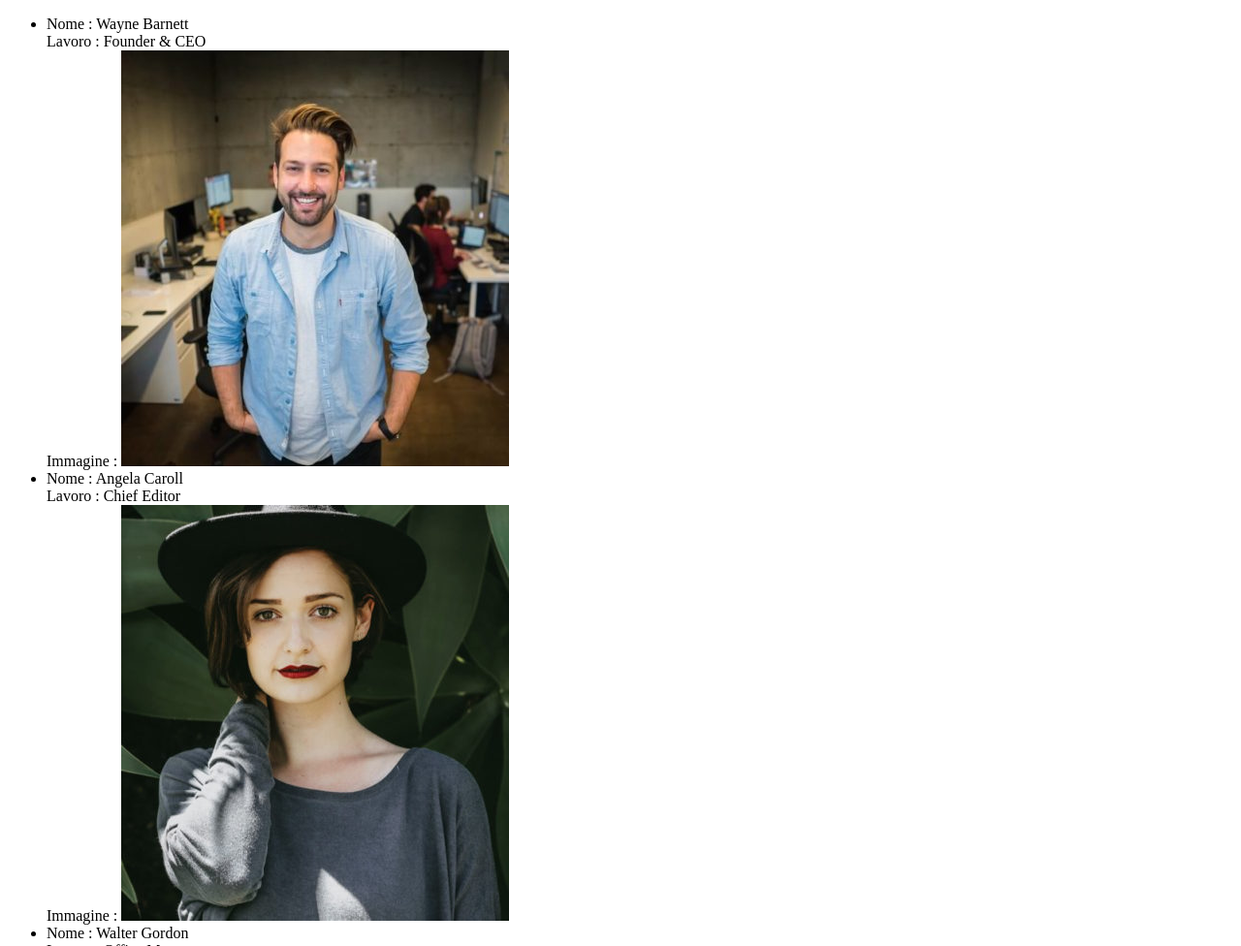
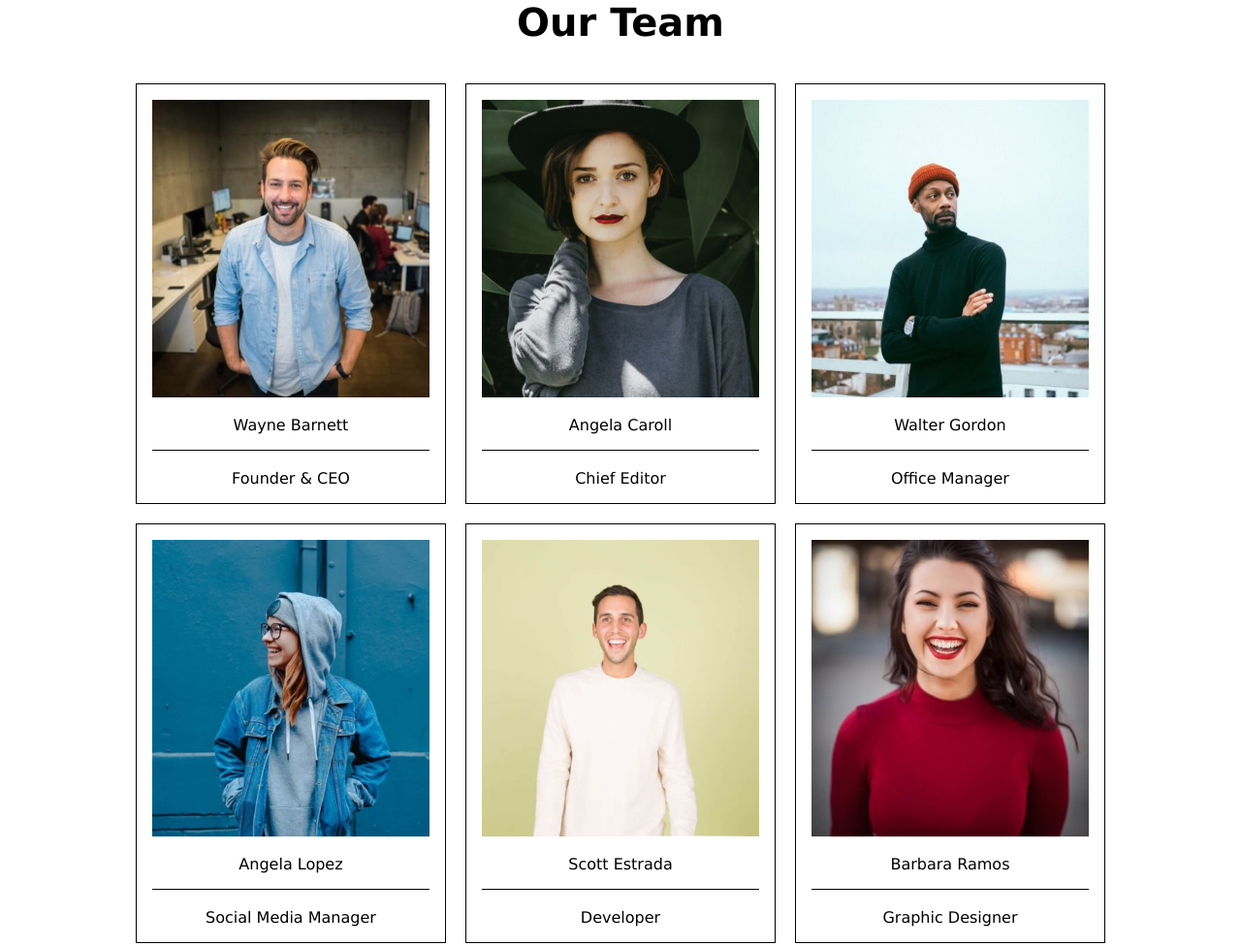
Before and after one commit to AndreaAbbonizio/js-our-team, a plain HTML site: page index.html in a window 1280 px wide. Shown: the top 976 px of the page at 97% size. Drawn offline with Linux system fonts and the light colour scheme.

Commit message:
feat: bonus 2.

```diff
--- /dev/null
+++ b/css/style.css
@@ -0,0 +1,33 @@
+*{
+    margin: 0;
+    padding: 0;
+    box-sizing: border-box;
+}
+
+body{
+    font-family: Verdana, Geneva, Tahoma, sans-serif;
+}
+
+#title{
+    text-align: center;
+    margin-bottom: 1em;
+    font-size: 40px;
+}
+
+#list-team{
+    display: flex;
+    flex-wrap: wrap;
+    max-width: 1000px;
+    margin: 0 auto;
+    gap: 20px;
+}
+
+.card {
+    list-style-type: none;
+    display: flex;
+    flex-direction: column;
+    max-width: calc(100% / 3 - 20px * 2 / 3);
+    text-align: center;
+    padding: 1em;
+    border: 1px solid;
+  }
--- a/index.html
+++ b/index.html
@@ -5,8 +5,12 @@
     <meta http-equiv="X-UA-Compatible" content="IE=edge">
     <meta name="viewport" content="width=device-width, initial-scale=1.0">
     <title>Our Team</title>
+    <link rel="stylesheet" href="css/style.css">
 </head>
 <body>
+    <h1 id="title">
+        Our Team
+    </h1>
     <ul id="list-team">
 
     </ul>
--- a/js/script.js
+++ b/js/script.js
@@ -75,8 +75,8 @@ function createList(listElement , array ){
 
     for (let i = 0 ; i < array.length ; i++) {
         let listInner = document.createElement("li");
-
-        listInner.innerHTML = `Nome : ${array[i].nome} <br>  Lavoro : ${array[i].lavoro} <br> Immagine : <img src="img/${array[i].immagine}"><img> `;
+        listInner.classList.add("card");
+        listInner.innerHTML = `<img src="img/${array[i].immagine}"></img> <br> <p style = "border-bottom: 1px solid ; padding-bottom: 1em;">${array[i].nome}</p> <br> <p>${array[i].lavoro}</p>`;
 
         listElement.append(listInner);
 
```
